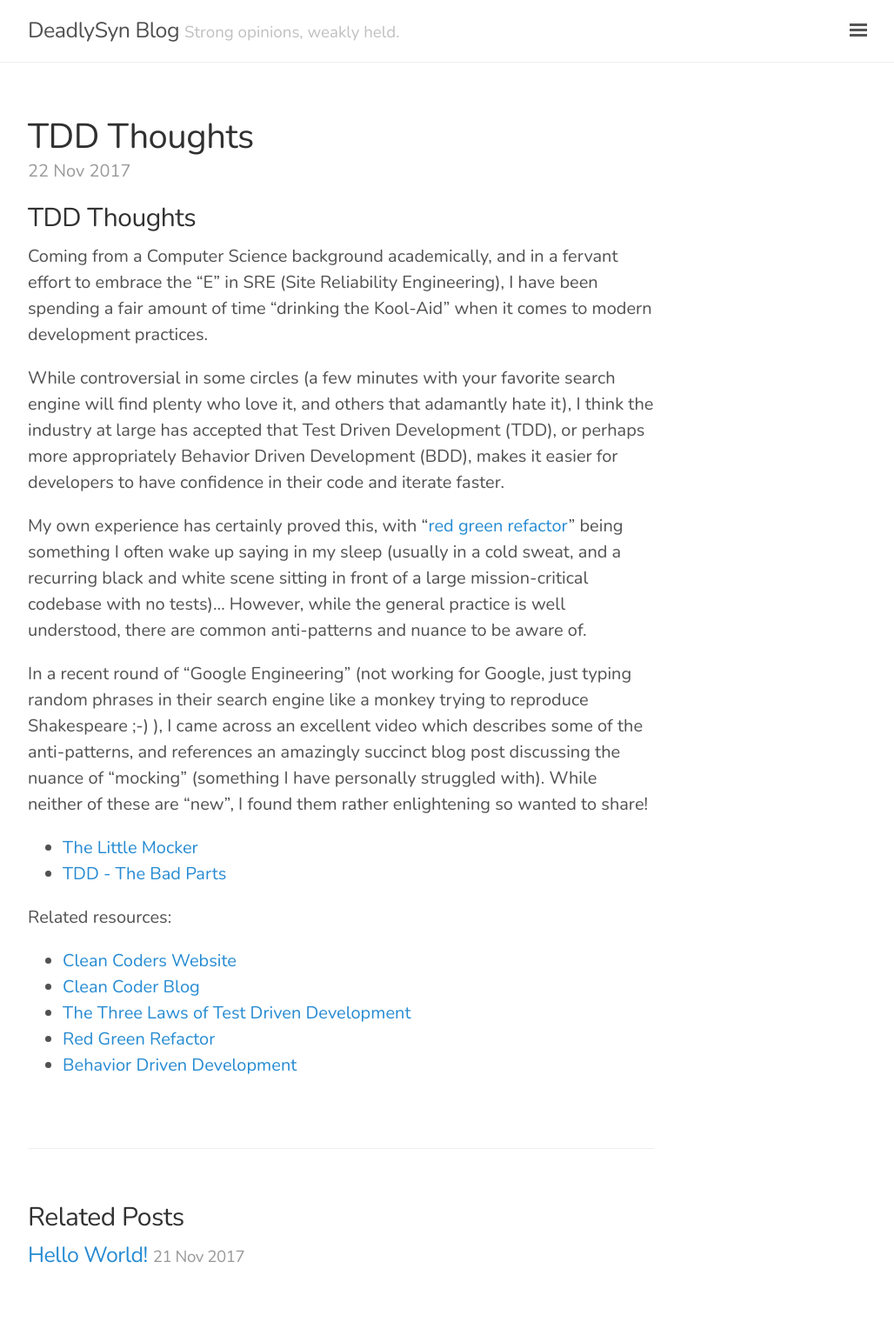
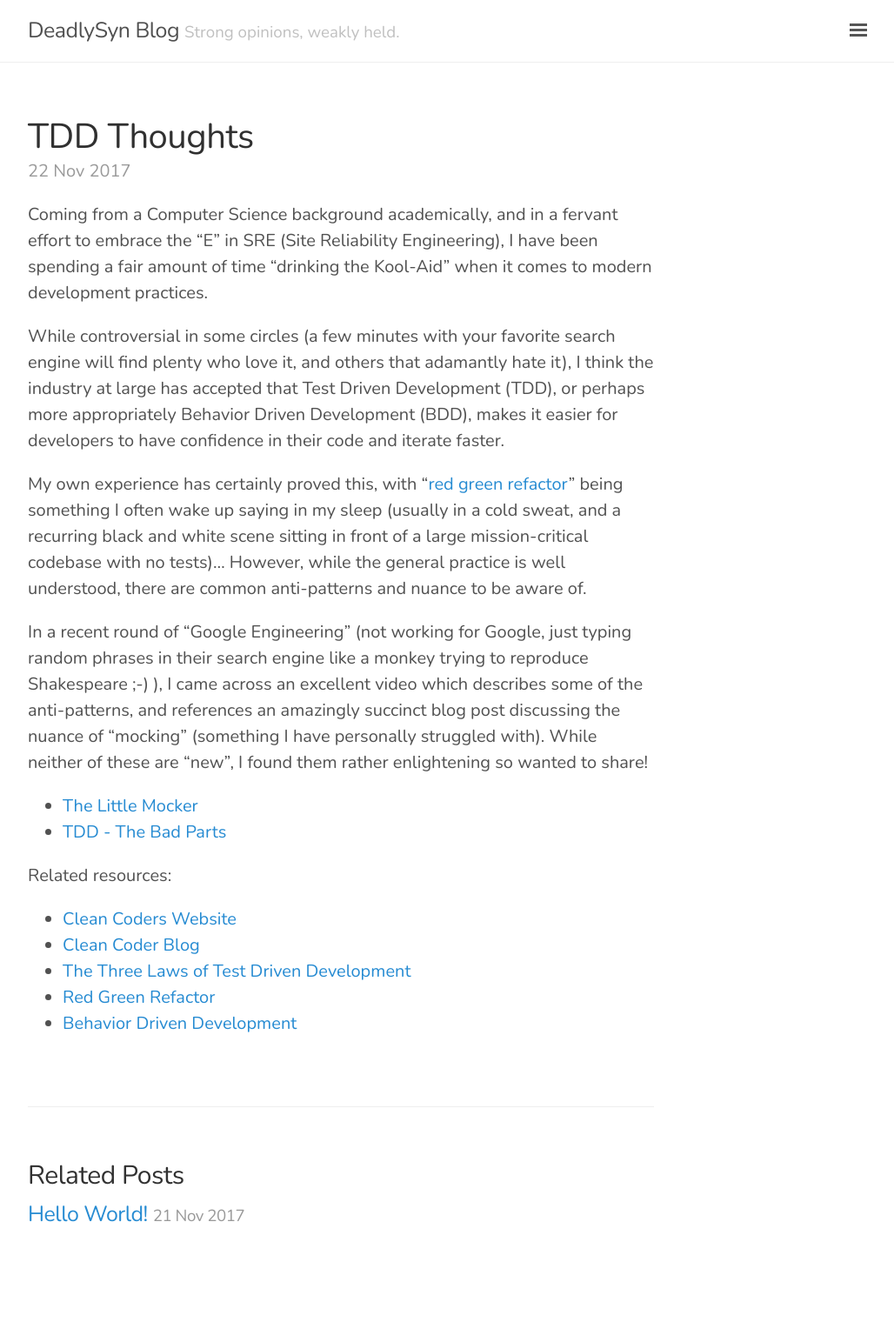
Before and after one commit to deadlysyn/blog, a Jekyll site: the page built from _posts/2017-11-22-tdd-thoughts.md, in a window 1280 px wide. Shown: the whole page at 87% size, without its empty margins (248-1276 px from the left). Built offline with Jekyll 4.4.1, drawn with Linux system fonts in a browser that asks for light colours; after the commit the page ends 1472 px from its top, so only the background shows below that.

Commit message:
fix dupe title

```diff
--- a/_posts/2017-11-22-tdd-thoughts.md
+++ b/_posts/2017-11-22-tdd-thoughts.md
@@ -5,8 +5,6 @@ title: TDD Thoughts
 categories: tdd sre dev
 author: Mike Hoskins
 ---
-## TDD Thoughts
-
 Coming from a Computer Science background academically, and in a fervant effort to embrace the "E" in SRE (Site Reliability Engineering), I have been spending a fair amount of time "drinking the Kool-Aid" when it comes to modern development practices.
 
 While controversial in some circles (a few minutes with your favorite search engine will find plenty who love it, and others that adamantly hate it), I think the industry at large has accepted that Test Driven Development (TDD), or perhaps more appropriately Behavior Driven Development (BDD), makes it easier for developers to have confidence in their code and iterate faster.
```
